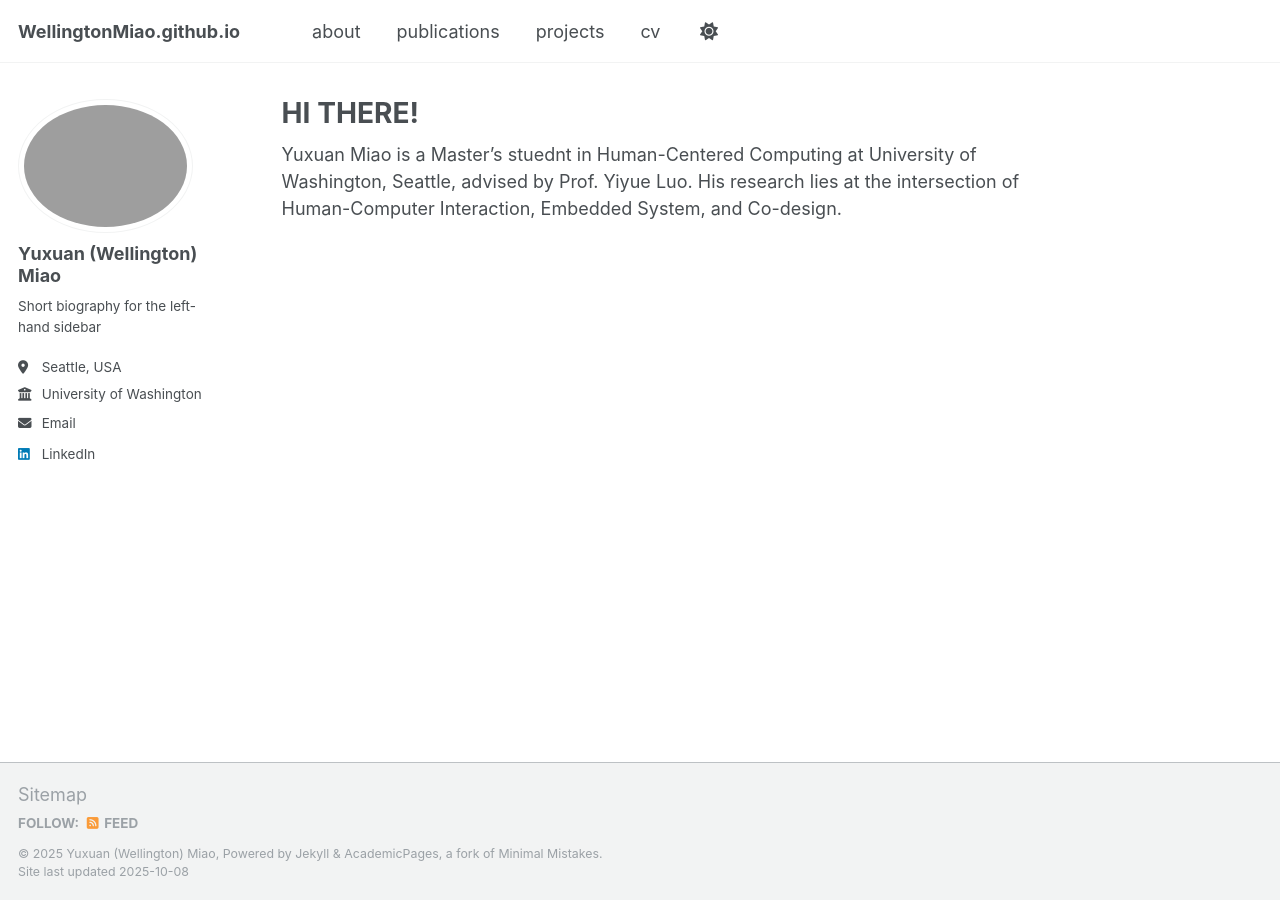
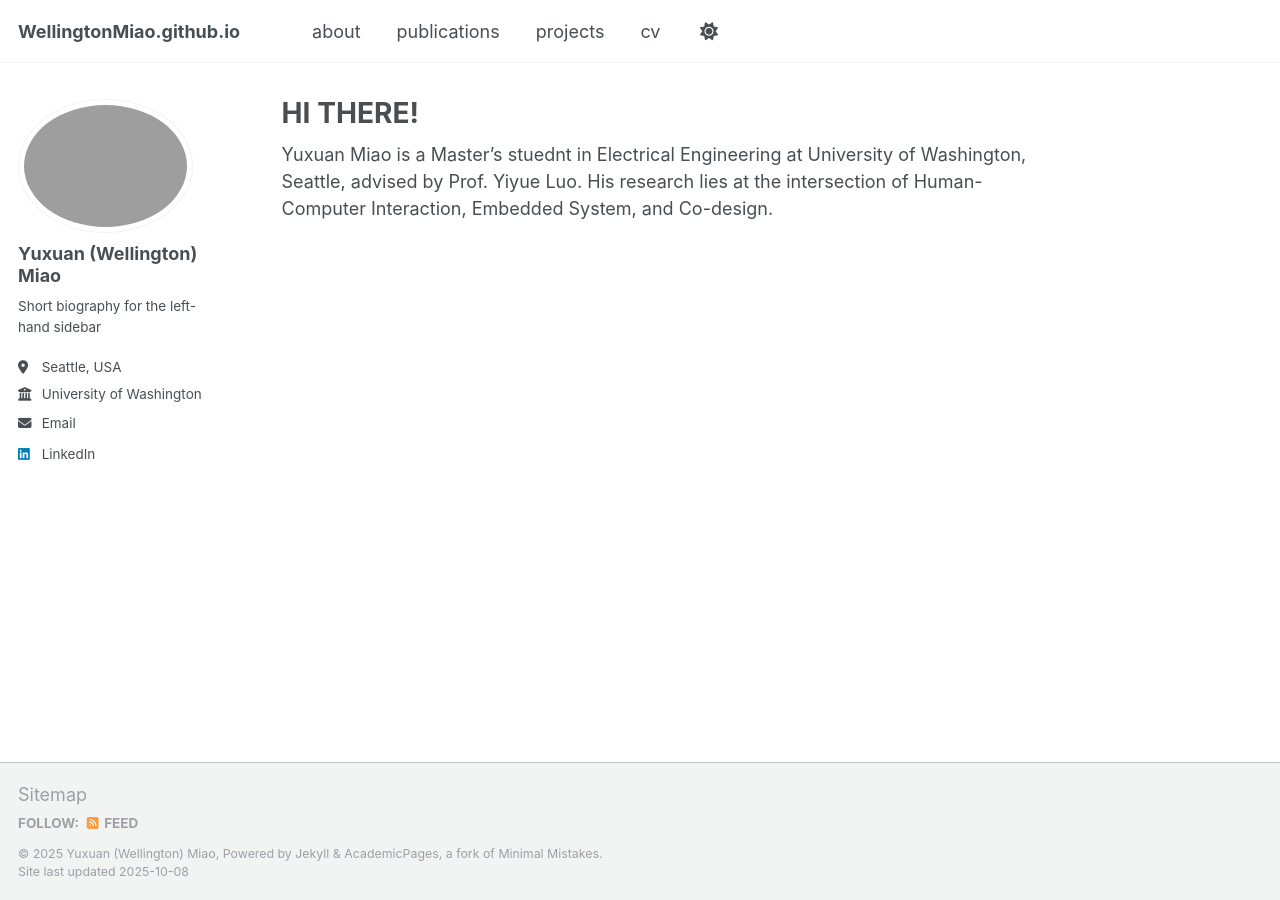
Before and after one commit to WellingtonMiao/WellingtonMiao.github.io, a Jekyll site: the page built from _pages/about.md, in a window 1280 px wide. Built offline with Jekyll 4.4.1, drawn with Linux system fonts in a browser that asks for light colours; a script that is not in the unit is left out.

Commit message:
Update about.md

```diff
--- a/_pages/about.md
+++ b/_pages/about.md
@@ -7,4 +7,4 @@ redirect_from:
   - /about.html
 ---
 
-Yuxuan Miao is a Master's stuednt in Human-Centered Computing at University of Washington, Seattle, advised by Prof. Yiyue Luo. His research lies at the intersection of Human-Computer Interaction, Embedded System, and Co-design.
+Yuxuan Miao is a Master's stuednt in Electrical Engineering at University of Washington, Seattle, advised by Prof. Yiyue Luo. His research lies at the intersection of Human-Computer Interaction, Embedded System, and Co-design.
```
